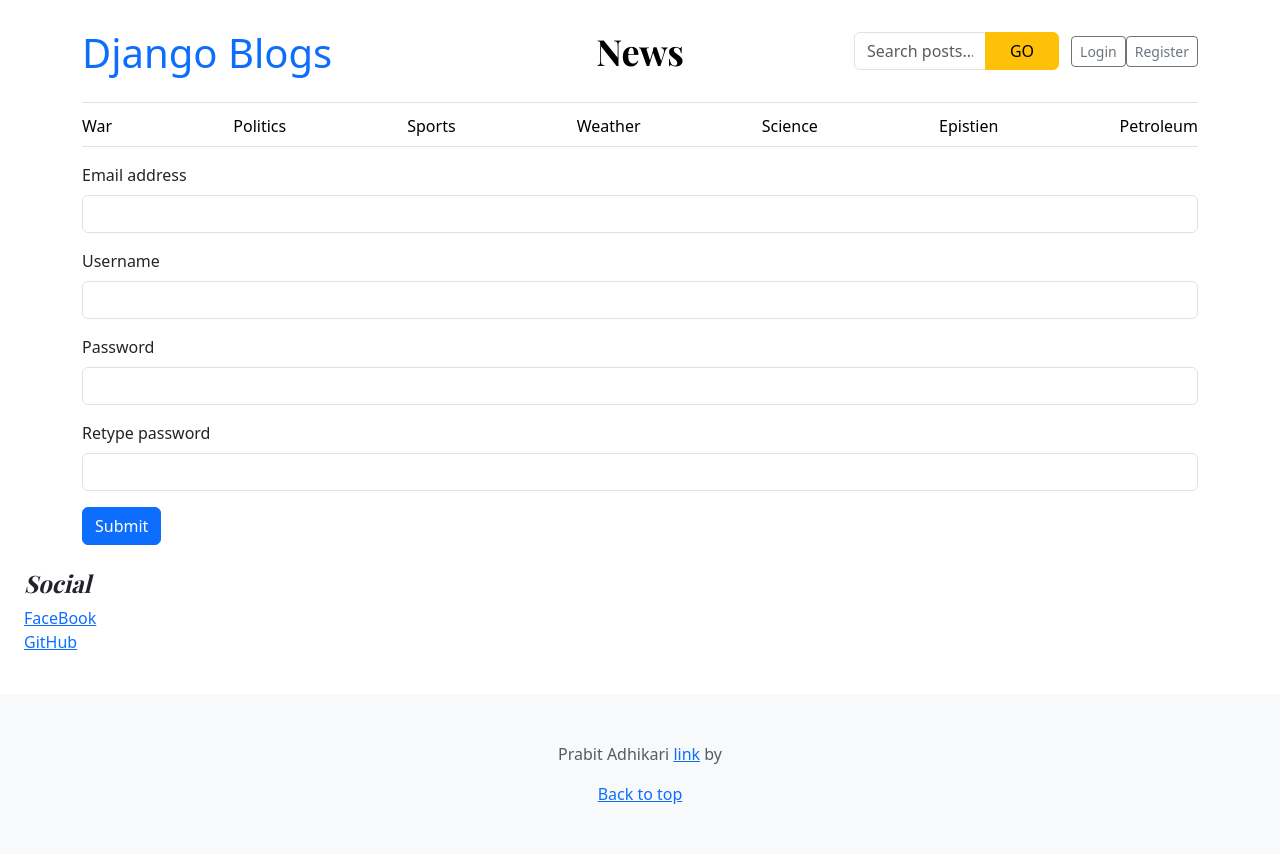
After one commit to Adhikariiii/blog_application, a Django app: page /register/ in a window 1280 px wide. The commit adds this page. Run offline with Django 5.2, Linux system fonts and the light colour scheme; data comes from the database, SQL or seed files in the repository; both versions use the stored data as it was after the commit.

Commit message:
register, login, logout implemented

```diff
--- a/blog/templates/base.html
+++ b/blog/templates/base.html
@@ -179,7 +179,7 @@
               >News</a
             >
           </div>
-          <div class="col-3 d-flex justify-content-end align-items-center">
+          <div class="col-4 d-flex justify-content-end align-items-center">
             <div class="container py-3">
               <form
                 action="{% url 'search' %}"
@@ -200,10 +200,37 @@
               </form>
             </div>
 
-            <a class="btn btn-sm btn-outline-secondary" href="#">Login</a>
+            {% if user.is_authenticated %}
+            <a
+              class="btn btn-sm btn-outline-secondary"
+              href="{% url 'logout' %}"
+              >Logout</a
+            >
+            {% else %}
+            <a class="btn btn-sm btn-outline-secondary" href="{% url 'login' %}"
+              >Login</a
+            >
+            <a
+              class="btn btn-sm btn-outline-secondary"
+              href="{% url 'register' %}"
+              >Register</a
+            >
+            {% endif %}
           </div>
         </div>
       </header>
+      {% if messages %} {% for message in messages %}
+      <div class="alert alert-warning alert-dismissible fade show" role="alert">
+        <strong>{{message}}</strong>
+        <button
+          type="button"
+          class="btn-close"
+          data-bs-dismiss="alert"
+          aria-label="Close"
+        ></button>
+      </div>
+      {%endfor%} {% endif %}
+
       <div class="nav-scroller py-1 mb-3 border-bottom">
         <nav class="nav nav-underline justify-content-between">
           {% if categories %} {% for cat in categories %}
--- /dev/null
+++ b/blog/templates/register.html
@@ -0,0 +1,43 @@
+{% extends 'base.html' %} {% block content%}
+<div class="container">
+  <form action="{% url 'register' %}" method="POST">
+    {% csrf_token %}
+    <div class="mb-3">
+      <label for="exampleInputEmail1" class="form-label">Email address</label>
+      <input
+        type="email"
+        class="form-control"
+        id="exampleInputEmail1"
+        aria-describedby="emailHelp"
+        name="email"
+      />
+    </div>
+    <div class="mb-3">
+      <label for="exampleInputPassword1" class="form-label">Username</label>
+      <input type="text" class="form-control" id="username" name="username" />
+    </div>
+    <div class="mb-3">
+      <label for="exampleInputPassword1" class="form-label">Password</label>
+      <input
+        type="password"
+        class="form-control"
+        id="exampleInputPassword1"
+        name="password1"
+      />
+    </div>
+    <div class="mb-3">
+      <label for="exampleInputPassword1" class="form-label"
+        >Retype password</label
+      >
+      <input
+        type="password"
+        class="form-control"
+        id="exampleInputPassword1"
+        name="password2"
+      />
+    </div>
+
+    <button type="submit" class="btn btn-primary">Submit</button>
+  </form>
+</div>
+{% endblock %}
--- a/blog/urls.py
+++ b/blog/urls.py
@@ -4,7 +4,10 @@ from django.urls import path
 
 urlpatterns = [
     path('', views.home, name='home' ),
+    path('register/', views.register, name='register'),
+    path('login/', views.login, name='login'),
+    path('logout/', views.logout, name='logout'),
     path('category/<int:category_id>', views.post_by_category, name='post_by_category'),
     path('<slug:slug>/', views.blog, name='single_blog'),
-    path('blog/search', views.search, name='search')
+    path('blog/search', views.search, name='search'),
 ]
--- a/blog/views.py
+++ b/blog/views.py
@@ -1,5 +1,7 @@
 from django.shortcuts import redirect, render, get_object_or_404
-from django.http import HttpResponse
+from django.contrib.auth.models import User
+from django.contrib.auth import authenticate, login as auth_login, logout as log_out
+from django.contrib import messages
 from .models import Category, Blog
 from about.models import About, Socials
 from django.db.models import Q
@@ -56,3 +58,49 @@ def search(request):
           'keyword': keyword
     }
     return render(request, 'search.html', context)
+
+def register(request):
+    if request.method == 'POST':
+        #  register user
+        username = request.POST['username']
+        email = request.POST['email']
+        password1 = request.POST['password1']
+        password2 = request.POST['password2']
+
+        if password1 == password2:
+            if User.objects.filter(email=email).exists():
+                messages.info(request, 'Email already exists try another one')
+                return redirect('register')
+            elif User.objects.filter(username=username).exists():
+                    messages.info(request, 'Email already exists try another one')
+                    return redirect('register')
+            else:
+                 user = User.objects.create_user(username=username, password=password1, email=email)
+                 user.save()
+                 messages.info(request, 'user registered successfully')
+                 return redirect('home')
+        else:
+               messages.info(request, 'Email already exists try another one')
+               return redirect('register')
+    else:
+         return render(request, 'register.html')
+
+def login(request):
+     if request.method == 'POST':
+          username = request.POST['username']
+          password = request.POST['password']
+
+          user = authenticate(username=username, password=password)
+          if user is not None:
+            auth_login(request, user)
+            messages.info(request, 'Welcome to the site')
+            return redirect('home')
+          else:
+            messages.info(request, 'username or password did not match')
+            return redirect('login')
+     return render(request, 'login.html')
+
+def logout(request):
+    log_out(request)
+    messages.info(request, 'You are logged out')
+    return redirect('home')
```
Also changed, not shown: blog/templates/login.html (added, +32 -0 lines), db.sqlite3.
